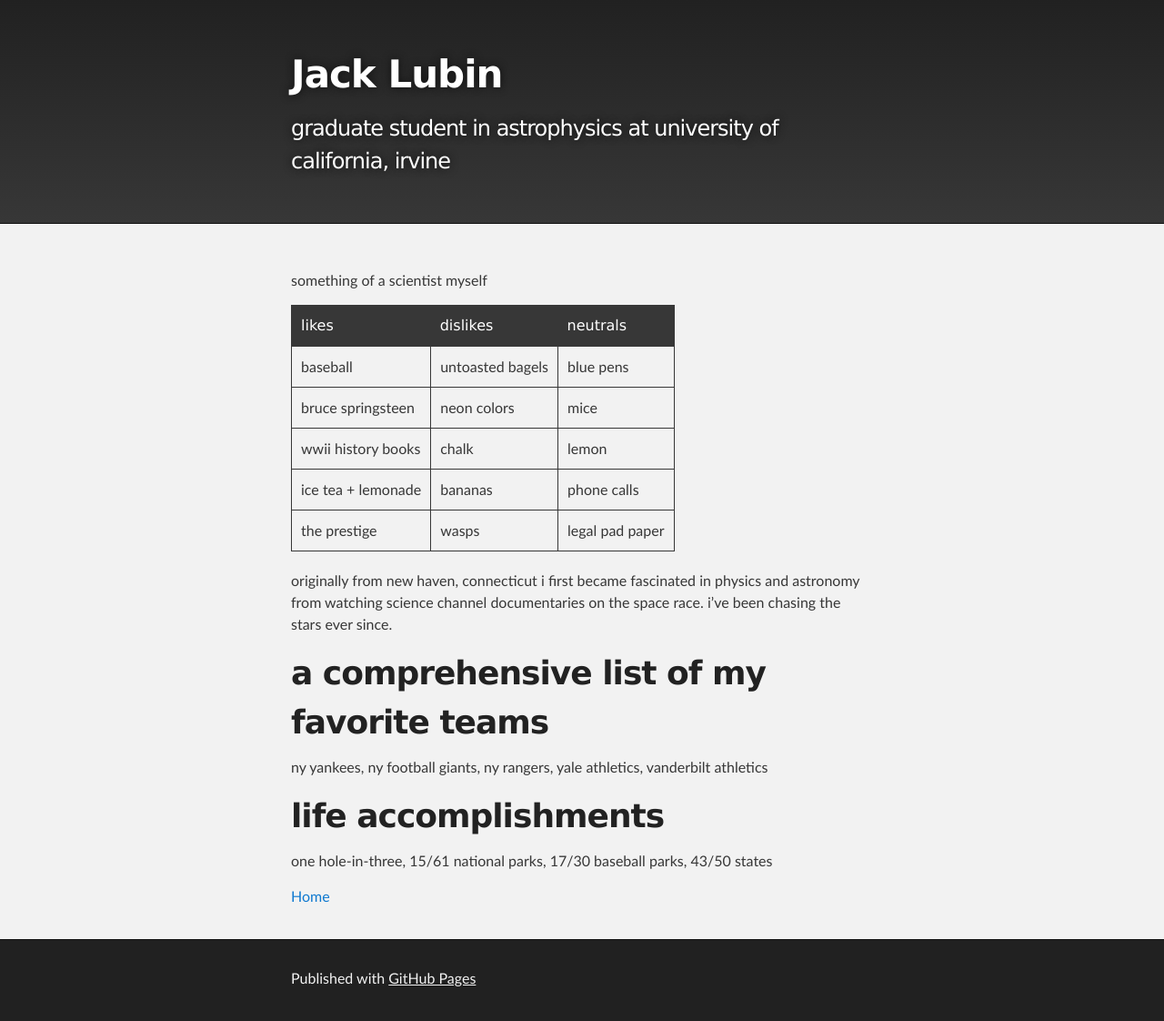
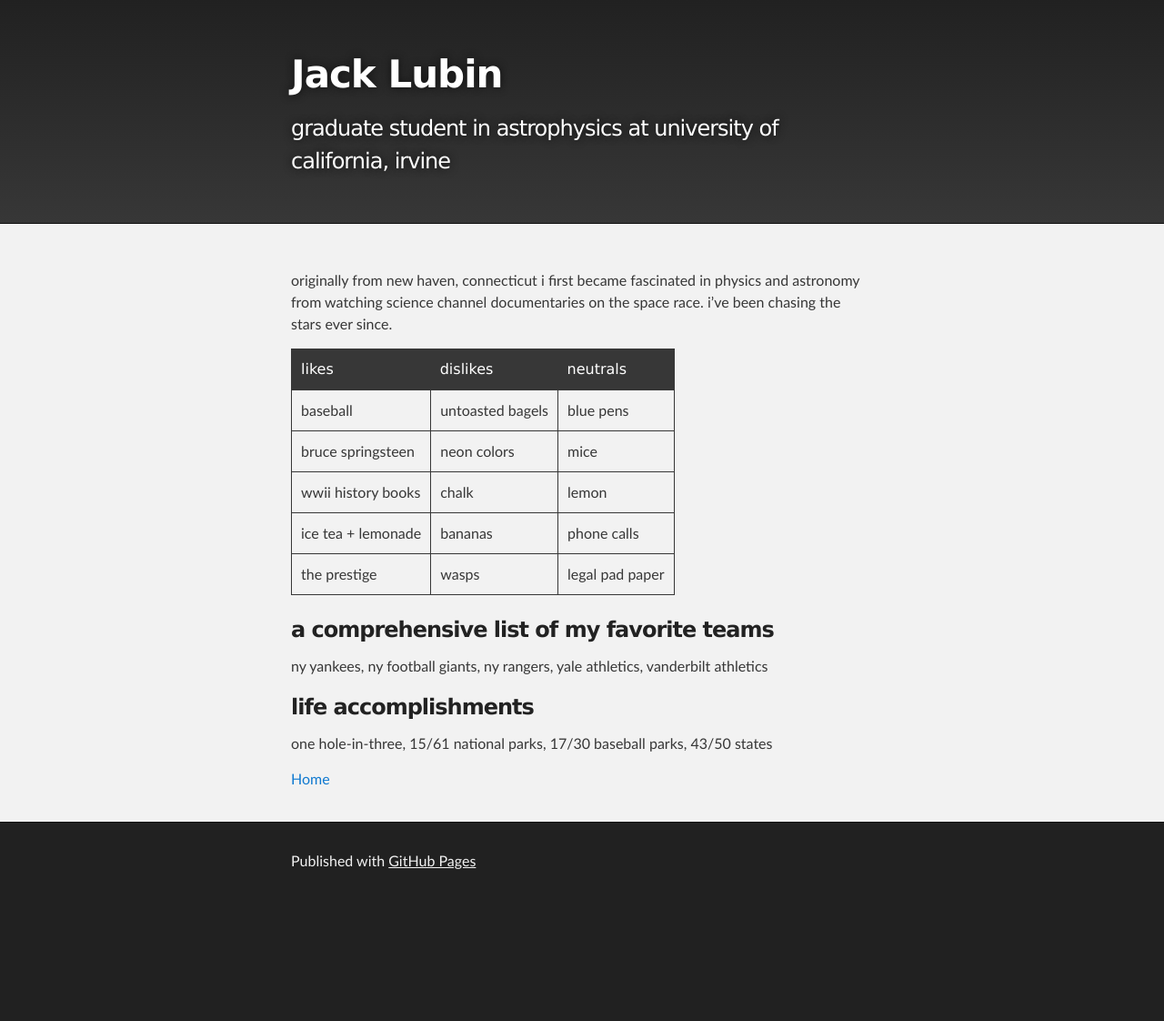
Before and after one commit to jluby127/jluby127.github.io, a Jekyll site: the page built from aboutme.md, in a window 1280 px wide. Shown: the whole page at 91% size. Built offline with Jekyll 4.4.1, drawn with Linux system fonts in a browser that asks for light colours; our own code applies the rules of GitHub Pages for plain Markdown files; after the commit the page ends 993 px from its top, so only the background shows below that; part of the change alters nothing that is shown.

Commit message:
Update aboutme.md

```diff
--- a/aboutme.md
+++ b/aboutme.md
@@ -1,4 +1,7 @@
-something of a scientist myself
+originally from new haven, connecticut i first became fascinated in physics and astronomy
+from watching science channel documentaries on the space race. i've been chasing the stars ever since.
+
+
 
 |          likes          |     dislikes      |    neutrals     |
 |:------------------------|:------------------|:----------------|
@@ -10,16 +13,11 @@ something of a scientist myself
 
 
 
-originally from new haven, connecticut i first became fascinated in physics and astronomy
-from watching science channel documentaries on the space race. i've been chasing the stars ever since.
-
-
-
-# a comprehensive list of my favorite teams
+### a comprehensive list of my favorite teams
 
 ny yankees, ny football giants, ny rangers, yale athletics, vanderbilt athletics
 
-# life accomplishments
+### life accomplishments
 
 one hole-in-three, 15/61 national parks, 17/30 baseball parks, 43/50 states
 
```
